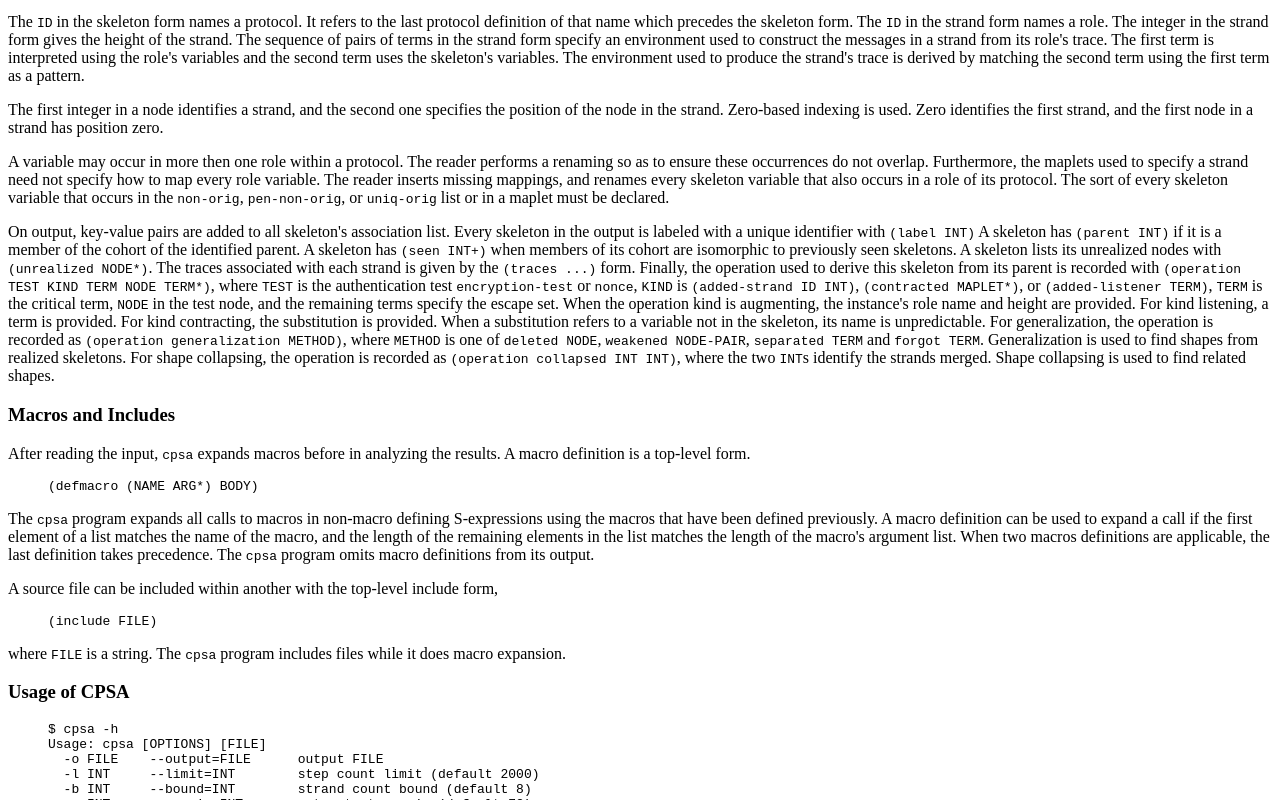
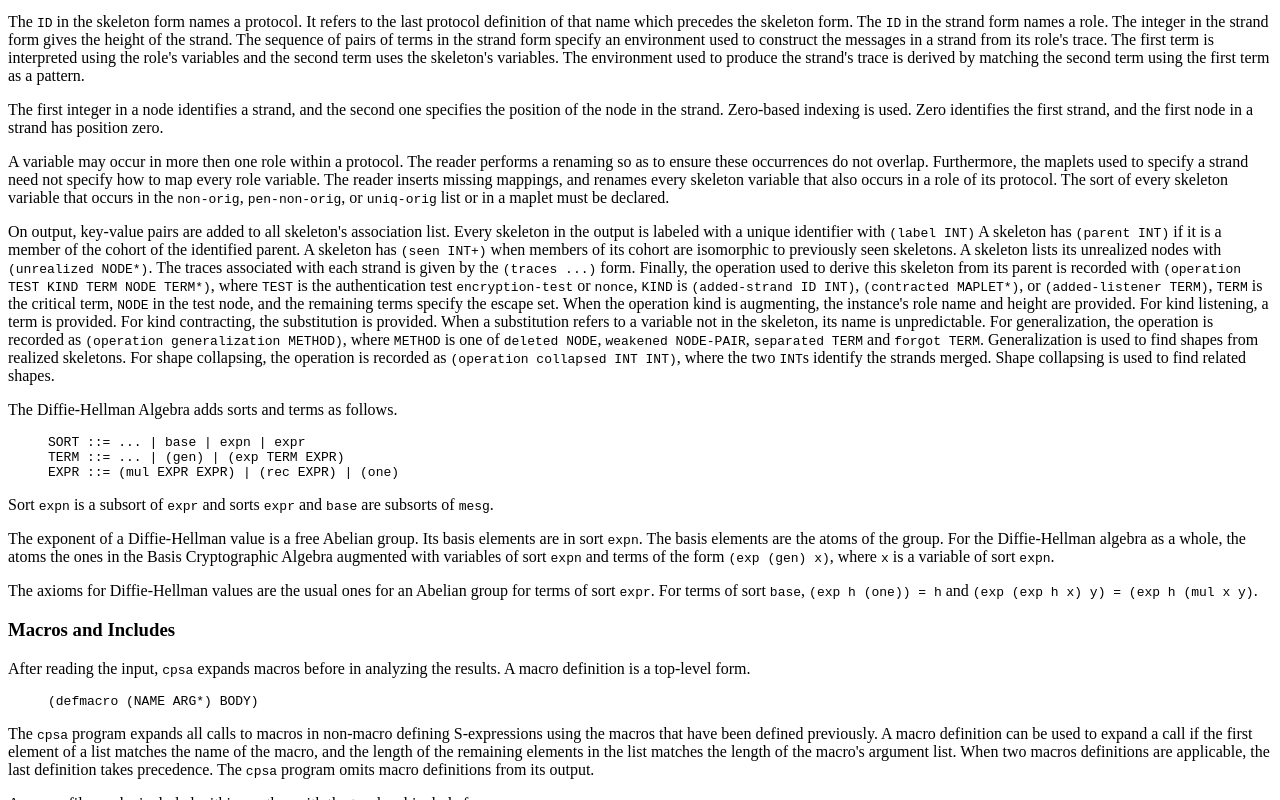
Before and after one commit to mitre/cpsa, a plain HTML site: page doc/cpsauser.html in a window 1280 px wide. Shown: the part 1763-2563 px from the top of the page. Drawn offline with Linux system fonts and the light colour scheme.

Commit message:
add DH to doc and fix buildable and decomposition

```diff
--- a/doc/cpsauser.html
+++ b/doc/cpsauser.html
@@ -149,7 +149,8 @@ PROT-ALIST ::= ...</pre>
 <p>The protocol <code>ID</code> is a symbol that names the protocol, and the role
 <code>ID</code> is a symbol that names the role. The <code>ALG</code> symbol identifies
 the algebra used by the protocol. For the Basic Cryptographic Algebra, the
-symbol is <code>basic</code>. The <code>var</code> form contains symbols that
+symbol is <code>basic</code>. For the Diffie-Hellman Algebra, the symbol is
+<code>diffie-hellman</code>. The <code>var</code> form contains symbols that
 declare the sort of the variables used in this role. The set of sort
 symbols is algebra specific. The protocol association list has no
 predefined keys, while the role association list has three. The value
@@ -241,6 +242,31 @@ TERM</code> and <code>forgot TERM</code>. Generalization is used to find shapes
 realized skeletons. For shape collapsing, the operation is recorded as
 <code>(operation collapsed INT INT)</code>, where the two <code>INT</code>s identify
 the strands merged. Shape collapsing is used to find related shapes.</p>
+
+<p>The Diffie-Hellman Algebra adds sorts and terms as follows.</p>
+
+<blockquote>
+  <pre>SORT ::= ... | base | expn | expr
+TERM ::= ... | (gen) | (exp TERM EXPR)
+EXPR ::= (mul EXPR EXPR) | (rec EXPR) | (one)</pre>
+</blockquote>
+
+<p>Sort <code>expn</code> is a subsort of <code>expr</code> and
+sorts <code>expr</code> and <code>base</code> are subsorts
+of <code>mesg</code>.</p>
+
+<p>The exponent of a Diffie-Hellman value is a free Abelian group.
+  Its basis elements are in sort <code>expn</code>.  The basis
+  elements are the atoms of the group.  For the Diffie-Hellman
+  algebra as a whole, the atoms the ones in the Basis Cryptographic
+  Algebra augmented with variables of sort <code>expn</code> and
+  terms of the form <code>(exp (gen) x)</code>,
+  where <code>x</code> is a variable of sort <code>expn</code>.</p>
+
+<p>The axioms for Diffie-Hellman values are the usual ones for an
+  Abelian group for terms of sort <code>expr</code>.  For terms of
+  sort <code>base</code>, <code>(exp h (one)) = h</code> and
+<code>(exp (exp h x) y) = (exp h (mul x y)</code>.
 
 <h3>Macros and Includes</h3>
 
```
Also changed, not shown: 1 other file.
